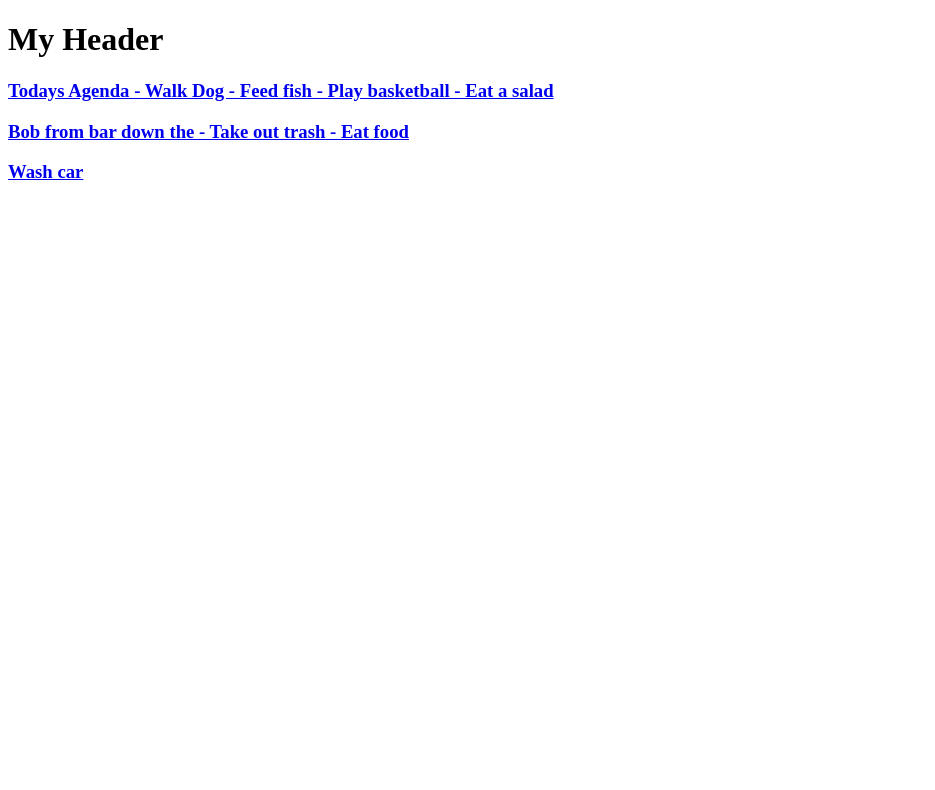
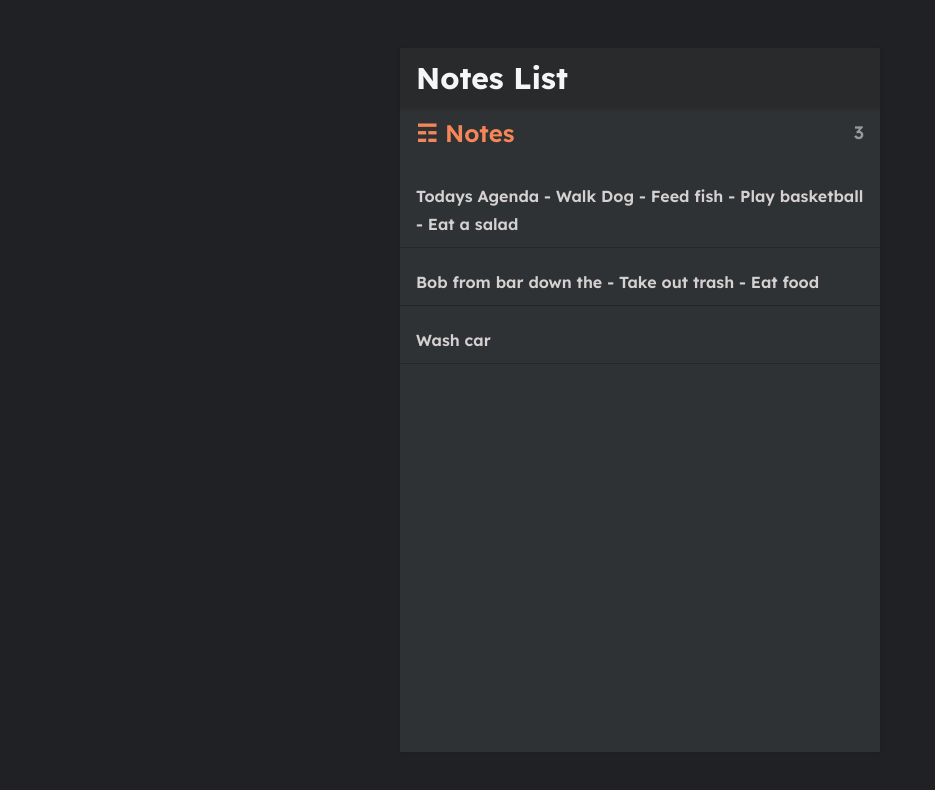
Before and after one commit to AleksKostadinov/React-MyNotes-DI, a React (Create React App) app: page / in a window 1280 px wide. Shown: the top 790 px of the page, without its empty margins (0-935 px from the left). Built offline with nearby package versions, Linux system fonts and the light colour scheme.

Commit message:
Added Styling

```diff
--- a/src/App.css
+++ b/src/App.css
@@ -0,0 +1,249 @@
+@import url('https://fonts.googleapis.com/css2?family=Lexend:wght@400;600;700&display=swap');
+
+
+
+:root {
+  --color-main: #f68657;
+  --color-text: #383a3f;
+  --color-dark: #1f2124;
+  --color-gray: #677;
+  --color-bg: #f3f6f9;
+  --color-light: #acb4bd;
+  --color-lighter: #f9f9f9;
+  --color-white: #fff;
+  --color-border:#e0e3e6;
+}
+
+.dark {
+  --color-main: #f68657;
+  --color-text: #d6d1d1;
+  --color-dark: #f5f6f7;
+  --color-gray: #999;
+  --color-bg: #1f2124;
+  --color-lighter: #292a2c;
+  --color-white: #2e3235;
+  --color-border:#252629;
+}
+
+/* BASE STYLES */
+
+
+*{
+  margin: 0;
+  padding: 0;
+  box-sizing: border-box;
+  font-family: 'Lexend', sans-serif;
+  color: inherit;
+  font-size: inherit;
+  scroll-behavior: smooth;
+}
+
+
+body{
+  line-height: 1.8em;
+  font-weight: 400;
+  font-size: 16px;
+}
+
+a {
+  text-decoration: none;
+}
+
+/* APP STYLES */
+
+
+.container {
+  width: 100%;
+  height: 100vh;
+  color: var(--color-text);
+  background-color: var(--color-bg);
+  display: flex;
+  align-items: center;
+}
+
+
+.app {
+  width: 100%;
+  max-width: 480px;
+  height: 88vh;
+  margin: 0 auto;
+  background-color: var(--color-white);
+  box-shadow: 1px 1px 6px rgba(0, 0, 0, 0.05);
+  position: relative;
+}
+
+
+.app-header {
+  display: flex;
+  align-items: center;
+  padding: 16px;
+  justify-content: space-between;
+  background-color: var(--color-lighter);
+  box-shadow: 0px 1px 3px rgba(0, 0, 0, 0.1);
+}
+
+.app-header h1 {
+  font-size: 30px;
+  color: var(--color-dark);
+  font-weight: 800;
+  text-align: center;
+}
+
+.app-header button {
+  border: 0;
+  background: transparent;
+  cursor: pointer;
+}
+
+.app-header button > svg {
+  fill: var(--color-dark);
+  height: 25px;
+  width: 25px;
+  object-fit: cover;
+}
+
+.app-body {
+  padding: 16px;
+}
+
+
+/* NOTES STYLES */
+
+.notes-header {
+  display: flex;
+  align-items: center;
+  justify-content: space-between;
+  padding: 10px 16px;
+}
+
+.notes-title,
+.notes-count {
+  color: var(--color-main);
+  font-size: 24px;
+  font-weight: 600;
+}
+
+.notes-count {
+  font-size: 18px;
+  color: var(--color-gray);
+}
+
+
+.notes-list {
+  padding: 0;
+  margin: 16px 0;
+  height: 70vh;
+  overflow-y: auto;
+  scrollbar-width: none; /* Firefox */
+}
+
+.notes-list::-webkit-scrollbar {
+  display: none;
+}
+
+.notes-list-item {
+  border-bottom: 1px solid  var(--color-border);
+  margin-bottom: 12px;
+  padding: 8px 16px;
+  transition: all 0.2s ease-in-out;
+}
+
+.notes-list-item:hover {
+  background-color: var(--color-bg);
+  cursor: pointer;
+}
+
+.notes-list-item h3,
+.notes-list-item p span {
+  font-weight: 600;
+}
+
+
+.notes-list-item p span {
+  color: var(--color-gray);
+  display: inline-block;
+  margin-right: 8px;
+}
+
+.notes-list-item p {
+  font-size: 14px;
+  color: var(--color-light);
+}
+
+.floating-button {
+  font-size: 48px;
+  position: absolute;
+  bottom: 24px;
+  right: 16px;
+  background: var(--color-main);
+  border: none;
+  width: 60px;
+  height: 60px;
+  border-radius: 50%;
+  display: flex;
+  align-items: center;
+  justify-content: center;
+  cursor: pointer;
+  box-shadow: 1px 1px 10px rgba(0, 0, 0, 0.2);
+}
+
+
+.floating-button > svg {
+  fill: var(--color-bg);
+}
+
+
+
+/*==============================
+=>  Note Styles
+================================*/
+
+.note-header {
+  display: flex;
+  align-items: center;
+  justify-content: space-between;
+  color: var(--color-main);
+  padding: 10px;
+}
+
+.note-header h3 {
+  display: flex;
+  align-items: center;
+  font-size: 24px;
+  cursor: pointer;
+}
+
+.note-header h3 svg {
+  fill: var(--color-main);
+  width: 20px;
+  margin-right: 8px;
+}
+
+.note-header button {
+  border: none;
+  outline: none;
+  font-weight: 600;
+  background-color: transparent;
+  font-size: 18px;
+  cursor: pointer;
+}
+
+.note textarea {
+  background-color: var(--color-white);
+  border: none;
+  padding: 16px 12px;
+  width: 100%;
+  height: 70vh;
+  resize: none;
+  scrollbar-width: none; /* Firefox */
+}
+
+.note textarea:active,
+.note textarea:focus {
+  outline: none;
+  border: none;
+}
+
+.note textarea::-webkit-scrollbar {
+  display: none;
+}
--- a/src/App.js
+++ b/src/App.js
@@ -10,15 +10,15 @@
 
 function App() {
   return (
-
-    <div className="App">
-      <Header />
-      <Routes>
-        <Route path="/" element={<NotesListPage />} />
-        <Route path="note/:id" element={<NotePage />} />
-      </Routes>
+    <div className="container dark">
+      <div className="app">
+        <Header />
+        <Routes>
+          <Route path="/" element={<NotesListPage />} />
+          <Route path="note/:id" element={<NotePage />} />
+        </Routes>
+      </div>
     </div>
-
   );
 }
 
--- a/src/components/Header.js
+++ b/src/components/Header.js
@@ -1,7 +1,7 @@
 export const Header = () => {
     return(
-        <div>
-            <h1>My Header</h1>
+        <div className="app-header">
+            <h1>Notes List</h1>
         </div>
     );
 };
--- a/src/components/ListItem.js
+++ b/src/components/ListItem.js
@@ -2,11 +2,14 @@
 import { Link } from 'react-router-dom';
 
 const ListItem = ({ note }) => {
-  return (
-    <Link to={`/note/${note.id}`}>
-        <h3>{note.body}</h3>
-    </Link>
-  )
+    return (
+        <Link to={`/note/${note.id}`}>
+            <div className="notes-list-item">
+                <h3>{note.body}</h3>
+            </div>
+
+        </Link>
+    )
 }
 
 export default ListItem
--- a/src/pages/NotePage.js
+++ b/src/pages/NotePage.js
@@ -1,6 +1,7 @@
 import React from 'react';
 import notes from '../assets/data';
-import { useParams } from 'react-router-dom';
+import { useParams, Link } from 'react-router-dom';
+import { ReactComponent as ArrowLeft } from '../assets/arrow-left.svg';
 
 const NotePage = () => {
     const params = useParams();
@@ -9,8 +10,18 @@
     let note = notes.find(note => note.id === Number(noteId))
 
     return (
-        <div>
-            <p>{note.body}</p>
+        <div className='note'>
+            <div className="note-header">
+                <h3>
+                    <Link to="/">
+                        <ArrowLeft />
+                    </Link>
+                </h3>
+            </div>
+
+            <textarea value={note?.body}>
+
+            </textarea>
         </div>
     )
 }
--- a/src/pages/NotesListPage.js
+++ b/src/pages/NotesListPage.js
@@ -4,7 +4,12 @@
 
 const NotesListPage = () => {
     return (
-        <div>
+        <div className='notes'>
+            <div className='notes-header'>
+                <h2 className="notes-title">&#9782; Notes</h2>
+                <p className="notes-count">{notes.length}</p>
+            </div>
+
             <div className="notes-list">
                 {notes.map((note, index) => (
                     <ListItem key={index} note={note} />
```
Also changed, not shown: src/assets/arrow-left.svg (added).
